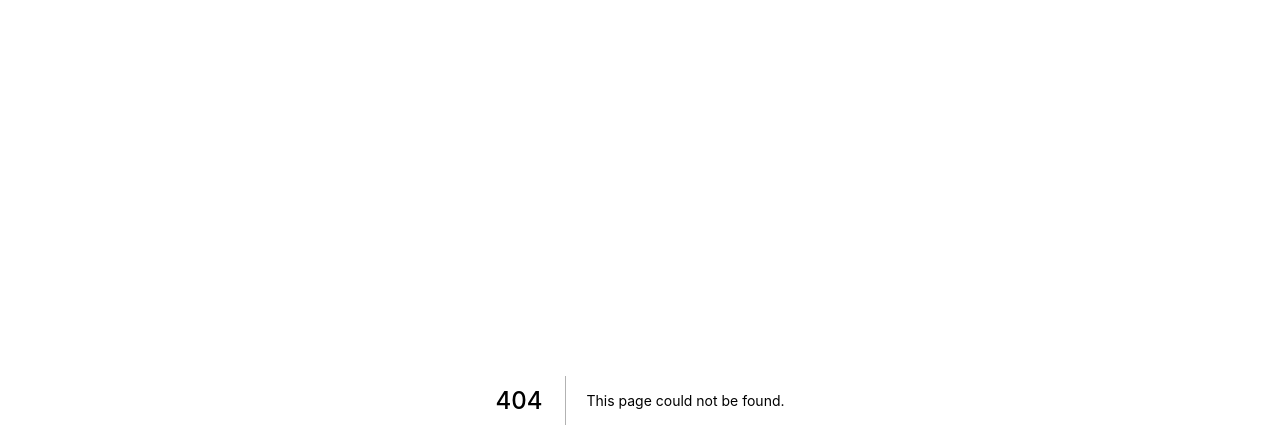
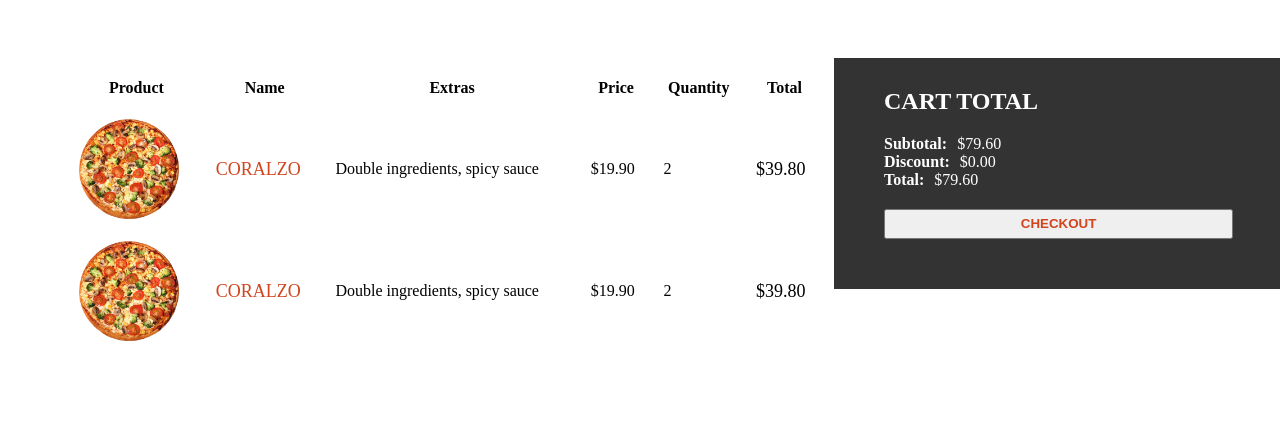
Before and after one commit to rafaelsinger/restaurant-nextjs, a Next.js app: page /cart in a window 1280 px wide. Before the commit this address had no page. Shown: the top 448 px of the page. Built offline with nearby package versions, Linux system fonts and the light colour scheme.

Commit message:
built cart page styling

```diff
--- /dev/null
+++ b/pages/cart.tsx
@@ -0,0 +1,86 @@
+import styles from '../styles/Cart.module.css'
+import Image from 'next/image';
+
+const Cart = () => {
+  return (
+    <div className={styles.container}>
+        <div className={styles.left}>
+            <table className={styles.table}>
+                <tr className={styles.tr}>
+                    <th>Product</th>
+                    <th>Name</th>
+                    <th>Extras</th>
+                    <th>Price</th>
+                    <th>Quantity</th>
+                    <th>Total</th>
+                </tr>
+                <tr>
+                    <td>
+                        <div className={styles.imgContainer}>
+                            <Image src="/images/pizza.png" layout='fill' objectFit='cover' alt="" />
+                        </div>
+                    </td>
+                    <td>
+                        <span className={styles.name}>CORALZO</span>
+                    </td>
+                    <td>
+                        <span className={styles.extras}>
+                            Double ingredients, spicy sauce
+                        </span>
+                    </td>
+                    <td>
+                        <span className={styles.price}>$19.90</span>
+                    </td>
+                    <td>
+                        <span className={styles.quantity}>2</span>
+                    </td>
+                    <td>
+                        <span className={styles.total}>$39.80</span>
+                    </td>
+                </tr>
+                <tr>
+                    <td>
+                        <div className={styles.imgContainer}>
+                            <Image src="/images/pizza.png" layout='fill' objectFit='cover' alt="" />
+                        </div>
+                    </td>
+                    <td>
+                        <span className={styles.name}>CORALZO</span>
+                    </td>
+                    <td>
+                        <span className={styles.extras}>
+                            Double ingredients, spicy sauce
+                        </span>
+                    </td>
+                    <td>
+                        <span className={styles.price}>$19.90</span>
+                    </td>
+                    <td>
+                        <span className={styles.quantity}>2</span>
+                    </td>
+                    <td>
+                        <span className={styles.total}>$39.80</span>
+                    </td>
+                </tr>
+            </table>
+        </div>
+        <div className={styles.right}>
+            <div className={styles.wrapper}>
+                <h2 className={styles.title}>CART TOTAL</h2>
+                <div className={styles.totalText}>
+                    <b className={styles.totalTextTitle}>Subtotal:</b>$79.60
+                </div>
+                <div className={styles.totalText}>
+                    <b className={styles.totalTextTitle}>Discount:</b>$0.00
+                </div>
+                <div className={styles.totalText}>
+                    <b className={styles.totalTextTitle}>Total:</b>$79.60
+                </div>
+                <button className={styles.button}>CHECKOUT</button>
+            </div>
+        </div>
+    </div>
+  )
+}
+
+export default Cart
--- /dev/null
+++ b/styles/Cart.module.css
@@ -0,0 +1,58 @@
+.container{
+    padding: 50px;
+    display: flex;
+}
+
+.left{
+    flex: 2;
+}
+
+.right{
+    flex: 1;
+}
+
+.imgContainer{
+    width: 100px;
+    height: 100px;
+    position: relative;
+}
+
+.table{
+    width: 100%;
+    border-spacing: 20px;
+}
+
+.name{
+    font-weight: 500;
+    color: #d1441e;
+    font-size: 18px;
+}
+
+.total{
+    font-weight: 500;
+    font-size: 18px;
+}
+
+.wrapper{
+    width: 90%;
+    max-height: 300px;
+    background-color: #333;
+    padding: 50px;
+    padding-top: 10px;
+    display: flex;
+    flex-direction: column;
+    justify-content: space-between;
+    color: white;
+}
+
+.totalTextTitle{
+    margin-right: 10px;
+}
+
+.button{
+    height: 30px;
+    color: #d1441e;
+    font-weight: bold;
+    cursor: pointer;
+    margin-top: 20px;
+}
```
Also changed, not shown: pages/orders/[id].tsx (added).
